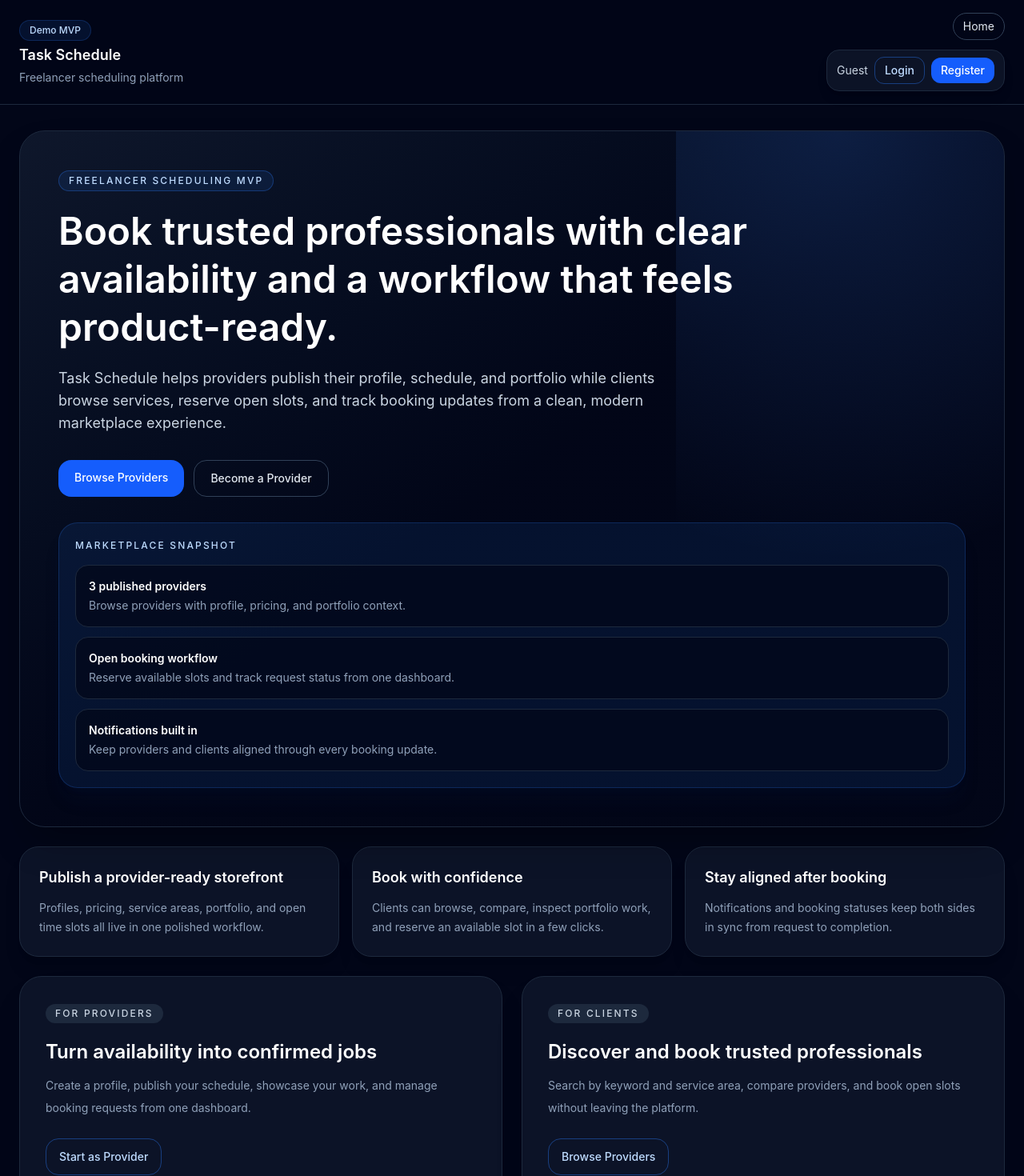
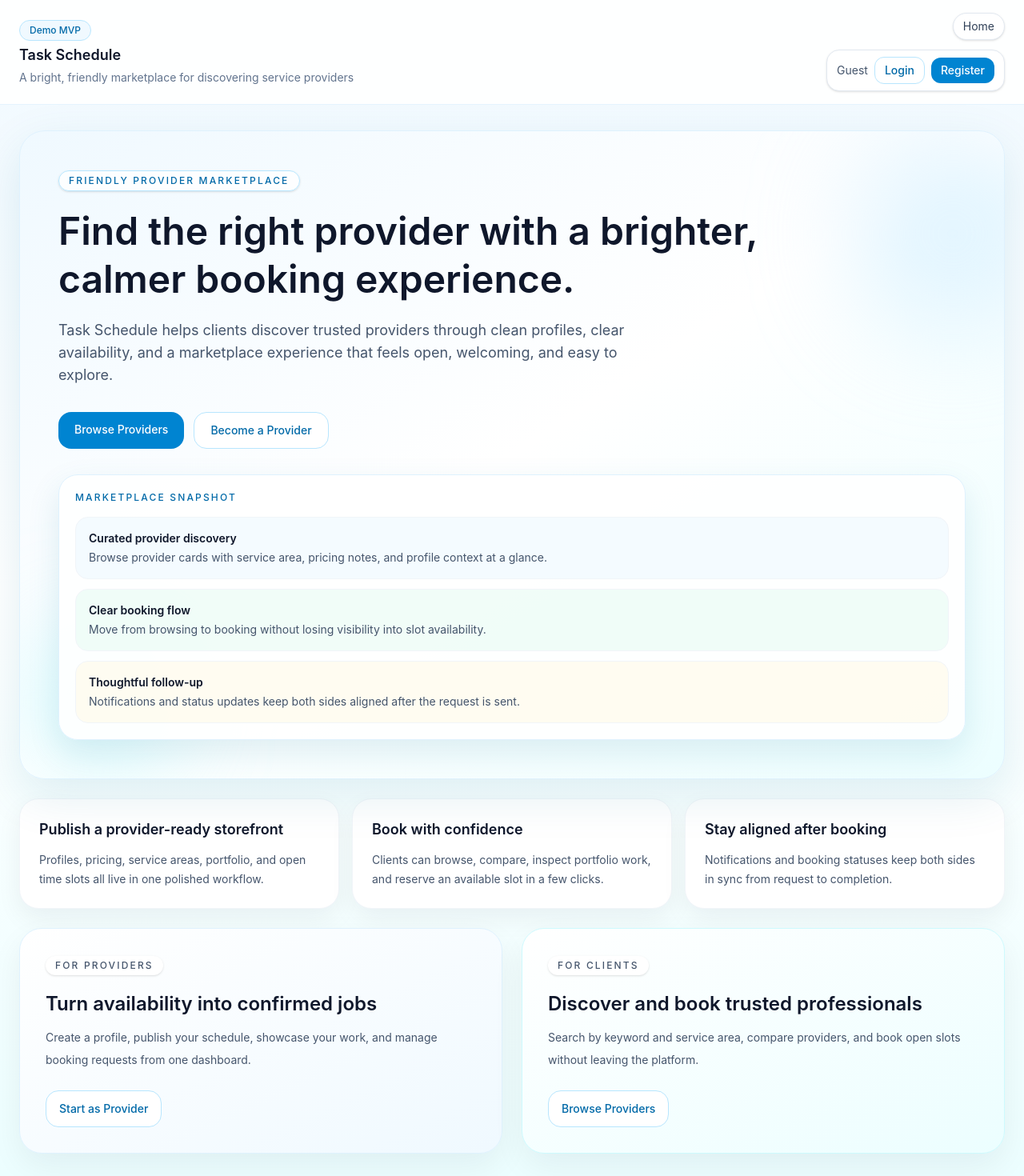
Before and after one commit to TurtleGods/task_schedule, a React (Vite) app in the folder src/task-schedule-web/: page / in a window 1280 px wide. Shown: the top 1470 px of the page at 80% size. Built offline with nearby package versions, Linux system fonts and the light colour scheme.

Commit message:
feat: refresh provider discovery ui with bright theme

```diff
--- a/src/task-schedule-web/src/components/layout/AppLayout.tsx
+++ b/src/task-schedule-web/src/components/layout/AppLayout.tsx
@@ -60,15 +60,15 @@ export function AppLayout() {
         : [['/', 'Home'], ['/dashboard', 'Dashboard'], ['/notifications', 'Notifications']] as const;
 
   return (
-    <div className="min-h-screen bg-slate-950 text-slate-100">
-      <header className="sticky top-0 z-20 border-b border-slate-800 bg-slate-950/90 backdrop-blur">
+    <div className="min-h-screen bg-gradient-to-b from-sky-50 via-white to-cyan-50 text-slate-900">
+      <header className="sticky top-0 z-20 border-b border-sky-100/80 bg-white/90 backdrop-blur">
         <div className="mx-auto flex max-w-7xl flex-col gap-4 px-6 py-4 lg:flex-row lg:items-center lg:justify-between">
           <div className="space-y-1">
-            <div className="inline-flex items-center gap-2 rounded-full border border-blue-500/20 bg-blue-500/10 px-3 py-1 text-xs font-medium text-blue-200">
+            <div className="inline-flex items-center gap-2 rounded-full border border-sky-200 bg-sky-50 px-3 py-1 text-xs font-medium text-sky-700">
               Demo MVP
             </div>
-            <strong className="block text-lg font-semibold text-white">Task Schedule</strong>
-            <p className="text-sm text-slate-400">Freelancer scheduling platform</p>
+            <strong className="block text-lg font-semibold text-slate-900">Task Schedule</strong>
+            <p className="text-sm text-slate-500">A bright, friendly marketplace for discovering service providers</p>
           </div>
           <div className="flex flex-col gap-3 lg:items-end">
             <nav className="flex flex-wrap gap-2">
@@ -76,7 +76,7 @@ export function AppLayout() {
                 <Link
                   key={to}
                   to={to}
-                  className="relative rounded-full border border-slate-700 px-3 py-1.5 text-sm text-slate-200 transition hover:border-blue-500 hover:bg-blue-500/10 hover:text-white"
+                  className="relative rounded-full border border-slate-200 bg-white px-3 py-1.5 text-sm text-slate-700 shadow-sm transition hover:border-sky-300 hover:bg-sky-50 hover:text-sky-700"
                 >
                   {label}
                   {to === '/notifications' && unreadCount > 0 && (
@@ -87,16 +87,16 @@ export function AppLayout() {
                 </Link>
               ))}
             </nav>
-            <div className="flex flex-wrap items-center gap-2 rounded-2xl border border-slate-800 bg-slate-900/80 px-3 py-2 text-sm text-slate-300 shadow-lg shadow-black/10">
+            <div className="flex flex-wrap items-center gap-2 rounded-2xl border border-slate-200 bg-white px-3 py-2 text-sm text-slate-600 shadow-sm">
               {user ? (
                 <>
-                  <span className="text-slate-200">{user.displayName ?? user.email}</span>
-                  <span className="text-slate-500">•</span>
+                  <span className="text-slate-800">{user.displayName ?? user.email}</span>
+                  <span className="text-slate-300">•</span>
                   <span>{user.roles.join(', ') || 'User'}</span>
                   <button
                     type="button"
                     onClick={logout}
-                    className="ml-2 rounded-xl border border-rose-500/40 px-3 py-1.5 text-sm font-medium text-rose-200 transition hover:bg-rose-500/10"
+                    className="ml-2 rounded-xl border border-rose-200 px-3 py-1.5 text-sm font-medium text-rose-600 transition hover:bg-rose-50"
                   >
                     Logout
                   </button>
@@ -104,10 +104,10 @@ export function AppLayout() {
               ) : (
                 <>
                   <span>Guest</span>
-                  <Link to="/login" className="rounded-xl border border-blue-500/40 px-3 py-1.5 text-sm font-medium text-blue-200 transition hover:bg-blue-500/10">
+                  <Link to="/login" className="rounded-xl border border-sky-200 px-3 py-1.5 text-sm font-medium text-sky-700 transition hover:bg-sky-50">
                     Login
                   </Link>
-                  <Link to="/register" className="rounded-xl bg-blue-600 px-3 py-1.5 text-sm font-medium text-white transition hover:bg-blue-500">
+                  <Link to="/register" className="rounded-xl bg-sky-600 px-3 py-1.5 text-sm font-medium text-white transition hover:bg-sky-500">
                     Register
                   </Link>
                 </>
@@ -119,9 +119,14 @@ export function AppLayout() {
 
       <main className="mx-auto flex max-w-7xl flex-col gap-6 px-6 py-8">
         {user && (
-          <section className="flex flex-col gap-2 rounded-2xl border border-blue-500/20 bg-blue-500/10 px-4 py-3 text-sm text-blue-100 lg:flex-row lg:items-center lg:justify-between">
-            <span>Signed in as {user.displayName ?? user.email}</span>
-            <span>Roles: {user.roles.join(', ') || 'N/A'}</span>
+          <section className="flex flex-col gap-3 rounded-[28px] border border-sky-200 bg-gradient-to-r from-sky-50 to-cyan-50 px-4 py-4 text-sm text-sky-900 lg:flex-row lg:items-center lg:justify-between">
+            <div className="flex flex-col gap-1">
+              <span className="font-medium text-slate-900">Signed in as {user.displayName ?? user.email}</span>
+              <span className="text-slate-600">Roles: {user.roles.join(', ') || 'N/A'}</span>
+            </div>
+            <div className="rounded-full border border-sky-200 bg-white/70 px-3 py-1 text-xs uppercase tracking-[0.18em] text-sky-700">
+              Workspace Active
+            </div>
           </section>
         )}
         <Outlet />
--- a/src/task-schedule-web/src/pages/HomePage.tsx
+++ b/src/task-schedule-web/src/pages/HomePage.tsx
@@ -35,45 +35,45 @@ const rolePaths = [
 export function HomePage() {
   return (
     <section className="grid gap-6">
-      <section className="relative overflow-hidden rounded-[32px] border border-slate-800 bg-gradient-to-br from-slate-900 via-slate-950 to-slate-950 p-8 shadow-2xl shadow-black/30 lg:p-12">
-        <div className="absolute inset-y-0 right-0 hidden w-1/3 bg-[radial-gradient(circle_at_top,_rgba(59,130,246,0.18),_transparent_60%)] lg:block" />
+      <section className="relative overflow-hidden rounded-[32px] border border-sky-100 bg-gradient-to-br from-sky-50 via-white to-cyan-50 p-8 shadow-[0_20px_60px_rgba(14,116,144,0.12)] lg:p-12">
+        <div className="absolute -right-16 top-0 hidden h-64 w-64 rounded-full bg-sky-200/40 blur-3xl lg:block" />
+        <div className="absolute bottom-0 left-0 hidden h-48 w-48 rounded-full bg-cyan-200/40 blur-3xl lg:block" />
         <div className="relative grid gap-8 xl:grid-cols-[minmax(0,1.35fr),380px] xl:items-center">
           <div>
-            <div className="mb-5 inline-flex rounded-full border border-blue-500/30 bg-blue-500/10 px-3 py-1 text-xs font-medium uppercase tracking-[0.18em] text-blue-200">
-              Freelancer Scheduling MVP
+            <div className="mb-5 inline-flex rounded-full border border-sky-200 bg-white/80 px-3 py-1 text-xs font-medium uppercase tracking-[0.18em] text-sky-700 shadow-sm">
+              Friendly Provider Marketplace
             </div>
-            <h1 className="max-w-4xl text-4xl font-semibold leading-tight text-white lg:text-5xl">
-              Book trusted professionals with clear availability and a workflow that feels product-ready.
+            <h1 className="max-w-4xl text-4xl font-semibold leading-tight text-slate-900 lg:text-5xl">
+              Find the right provider with a brighter, calmer booking experience.
             </h1>
-            <p className="mt-5 max-w-3xl text-base leading-7 text-slate-300 lg:text-lg">
-              Task Schedule helps providers publish their profile, schedule, and portfolio while clients browse services,
-              reserve open slots, and track booking updates from a clean, modern marketplace experience.
+            <p className="mt-5 max-w-3xl text-base leading-7 text-slate-600 lg:text-lg">
+              Task Schedule helps clients discover trusted providers through clean profiles, clear availability, and a marketplace experience that feels open, welcoming, and easy to explore.
             </p>
             <div className="mt-8 flex flex-wrap gap-3">
-              <Link to="/providers" className="rounded-2xl bg-blue-600 px-5 py-3 text-sm font-medium text-white transition hover:bg-blue-500">
+              <Link to="/providers" className="rounded-2xl bg-sky-600 px-5 py-3 text-sm font-medium text-white transition hover:bg-sky-500">
                 Browse Providers
               </Link>
-              <Link to="/register" className="rounded-2xl border border-slate-700 px-5 py-3 text-sm font-medium text-slate-200 transition hover:border-blue-500 hover:bg-blue-500/10">
+              <Link to="/register" className="rounded-2xl border border-sky-200 bg-white px-5 py-3 text-sm font-medium text-sky-700 transition hover:bg-sky-50">
                 Become a Provider
               </Link>
             </div>
           </div>
 
           <div className="grid gap-4">
-            <article className="rounded-3xl border border-blue-500/20 bg-blue-500/10 p-5 shadow-xl shadow-blue-950/10">
-              <div className="text-xs font-medium uppercase tracking-[0.18em] text-blue-200">Marketplace Snapshot</div>
+            <article className="rounded-3xl border border-sky-100 bg-white/90 p-5 shadow-[0_16px_40px_rgba(14,116,144,0.12)]">
+              <div className="text-xs font-medium uppercase tracking-[0.18em] text-sky-700">Marketplace Snapshot</div>
               <div className="mt-4 grid gap-3">
-                <div className="rounded-2xl border border-slate-800 bg-slate-950/70 p-4">
-                  <div className="text-sm font-semibold text-white">3 published providers</div>
-                  <p className="mt-1 text-sm text-slate-400">Browse providers with profile, pricing, and portfolio context.</p>
+                <div className="rounded-2xl border border-slate-100 bg-sky-50/70 p-4">
+                  <div className="text-sm font-semibold text-slate-900">Curated provider discovery</div>
+                  <p className="mt-1 text-sm text-slate-600">Browse provider cards with service area, pricing notes, and profile context at a glance.</p>
                 </div>
-                <div className="rounded-2xl border border-slate-800 bg-slate-950/70 p-4">
-                  <div className="text-sm font-semibold text-white">Open booking workflow</div>
-                  <p className="mt-1 text-sm text-slate-400">Reserve available slots and track request status from one dashboard.</p>
+                <div className="rounded-2xl border border-slate-100 bg-emerald-50/70 p-4">
+                  <div className="text-sm font-semibold text-slate-900">Clear booking flow</div>
+                  <p className="mt-1 text-sm text-slate-600">Move from browsing to booking without losing visibility into slot availability.</p>
                 </div>
-                <div className="rounded-2xl border border-slate-800 bg-slate-950/70 p-4">
-                  <div className="text-sm font-semibold text-white">Notifications built in</div>
-                  <p className="mt-1 text-sm text-slate-400">Keep providers and clients aligned through every booking update.</p>
+                <div className="rounded-2xl border border-slate-100 bg-amber-50/70 p-4">
+                  <div className="text-sm font-semibold text-slate-900">Thoughtful follow-up</div>
+                  <p className="mt-1 text-sm text-slate-600">Notifications and status updates keep both sides aligned after the request is sent.</p>
                 </div>
               </div>
             </article>
@@ -83,22 +83,22 @@ export function HomePage() {
 
       <section className="grid gap-4 md:grid-cols-3">
         {highlights.map((item) => (
-          <article key={item.title} className="rounded-3xl border border-slate-800 bg-slate-900/80 p-6 shadow-xl shadow-black/10 transition hover:border-blue-500/20 hover:bg-slate-900">
-            <h2 className="text-lg font-semibold text-white">{item.title}</h2>
-            <p className="mt-3 text-sm leading-6 text-slate-400">{item.description}</p>
+          <article key={item.title} className="rounded-3xl border border-slate-100 bg-white p-6 shadow-[0_12px_32px_rgba(15,23,42,0.06)] transition hover:-translate-y-1 hover:border-sky-200 hover:shadow-[0_16px_36px_rgba(14,116,144,0.12)]">
+            <h2 className="text-lg font-semibold text-slate-900">{item.title}</h2>
+            <p className="mt-3 text-sm leading-6 text-slate-600">{item.description}</p>
           </article>
         ))}
       </section>
 
       <section className="grid gap-6 xl:grid-cols-2">
-        {rolePaths.map((path) => (
-          <article key={path.label} className="rounded-[28px] border border-slate-800 bg-slate-900/80 p-8 shadow-2xl shadow-black/10">
-            <div className="inline-flex rounded-full bg-slate-800 px-3 py-1 text-xs font-medium uppercase tracking-[0.18em] text-slate-300">
+        {rolePaths.map((path, index) => (
+          <article key={path.label} className={`rounded-[28px] border p-8 shadow-[0_16px_40px_rgba(15,23,42,0.06)] ${index === 0 ? 'border-sky-100 bg-gradient-to-br from-white to-sky-50' : 'border-cyan-100 bg-gradient-to-br from-white to-cyan-50'}`}>
+            <div className="inline-flex rounded-full bg-white px-3 py-1 text-xs font-medium uppercase tracking-[0.18em] text-slate-600 shadow-sm">
               {path.label}
             </div>
-            <h2 className="mt-5 text-2xl font-semibold text-white">{path.title}</h2>
-            <p className="mt-3 max-w-2xl text-sm leading-7 text-slate-400">{path.description}</p>
-            <Link to={path.to} className="mt-6 inline-flex rounded-2xl border border-blue-500/40 px-4 py-3 text-sm font-medium text-blue-200 transition hover:bg-blue-500/10">
+            <h2 className="mt-5 text-2xl font-semibold text-slate-900">{path.title}</h2>
+            <p className="mt-3 max-w-2xl text-sm leading-7 text-slate-600">{path.description}</p>
+            <Link to={path.to} className="mt-6 inline-flex rounded-2xl border border-sky-200 bg-white px-4 py-3 text-sm font-medium text-sky-700 transition hover:bg-sky-50">
               {path.actionLabel}
             </Link>
           </article>
```
Also changed, not shown: src/task-schedule-web/src/pages/marketplace/ProvidersPage.tsx (+43 -32 lines).
